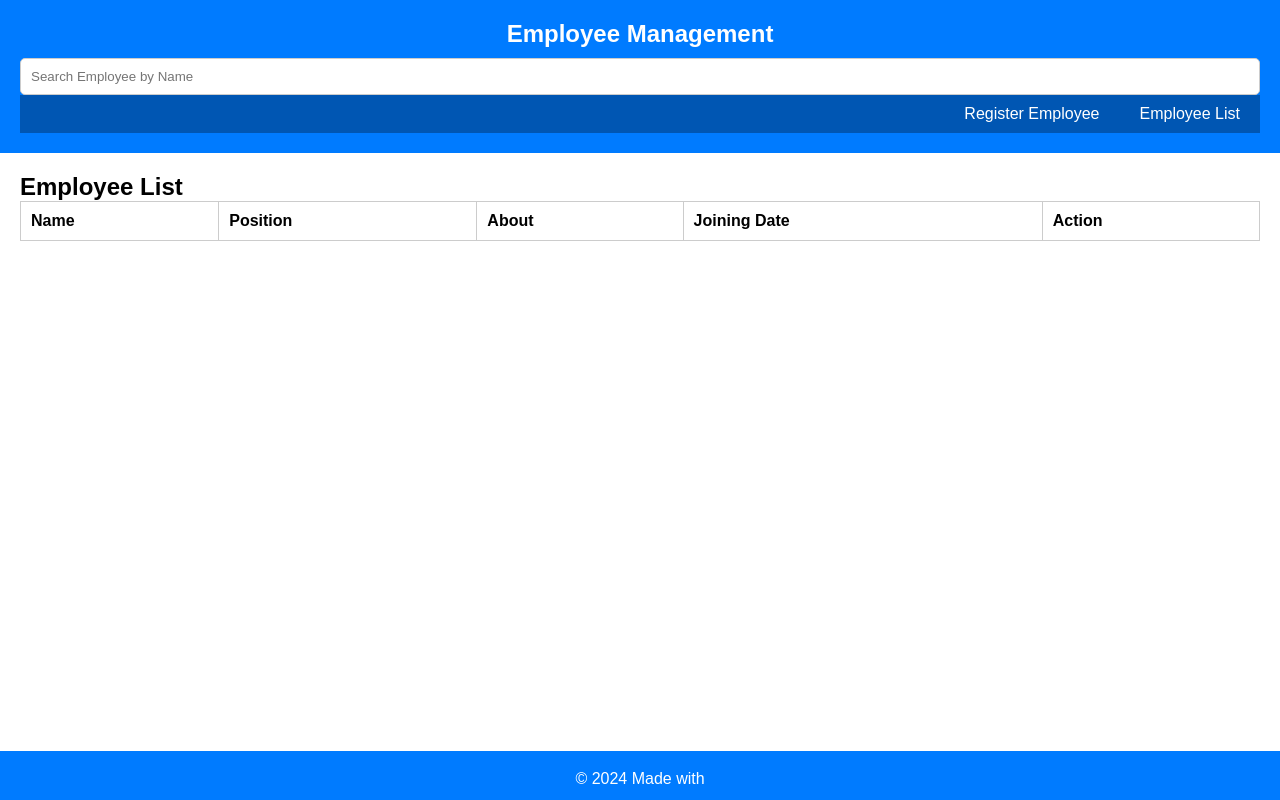
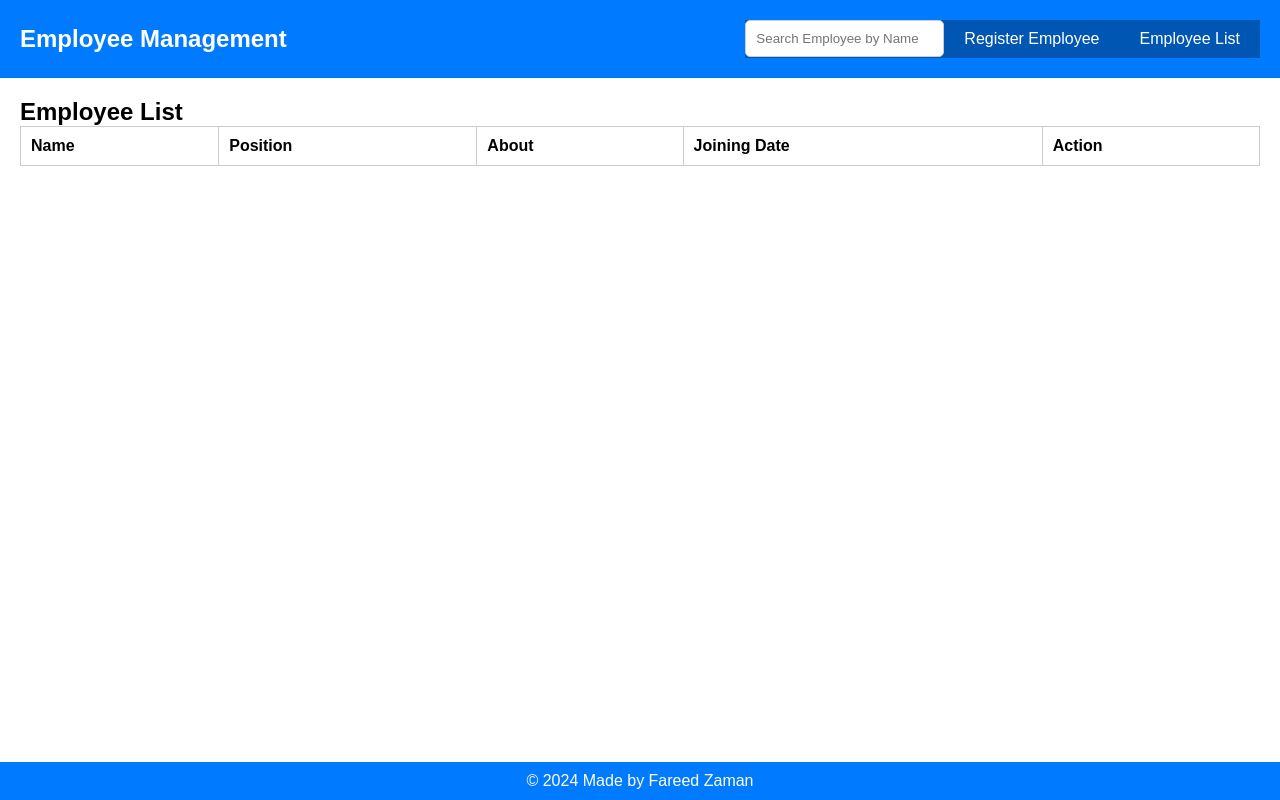
Before and after one commit to soulfareed/Employee-management, a plain HTML site: page index.html in a window 1280 px wide. Drawn offline with Linux system fonts and the light colour scheme.

Commit message:
minor changes

```diff
--- a/index.html
+++ b/index.html
@@ -12,10 +12,11 @@
 
     <header>
         <div class="logo">Employee Management</div>
-        <div class="search-bar">
-            <input type="text" id="search" placeholder="Search Employee by Name">
-        </div>
+
         <nav>
+            <div class="search-bar">
+                <input type="text" id="search" placeholder="Search Employee by Name">
+            </div>
             <ul>
                 <li><a href="#" onclick="showPage('register')">Register Employee</a></li>
                 <li><a href="#" onclick="showPage('list')">Employee List</a></li>
@@ -26,7 +27,7 @@
     <main id="content"></main>
 
     <footer>
-        &copy; 2024 Made with<i class="fa fa-heart" style="font-size:25px;color:red"></i> </i>
+        &copy; 2024 Made by Fareed Zaman
     </footer>
 
     <script src="index.js">
--- a/style.css
+++ b/style.css
@@ -15,7 +15,9 @@ header {
     background-color: #007bff;
     color: white;
     padding: 20px;
-    text-align: center;
+    align-items: center;
+    display: flex;
+    justify-content: space-between;
 }
 
 header .logo {
@@ -23,9 +25,6 @@ header .logo {
     font-weight: bold;
 }
 
-header .search-bar {
-    margin-top: 10px;
-}
 
 header input[type="text"] {
     width: 100%;
```
